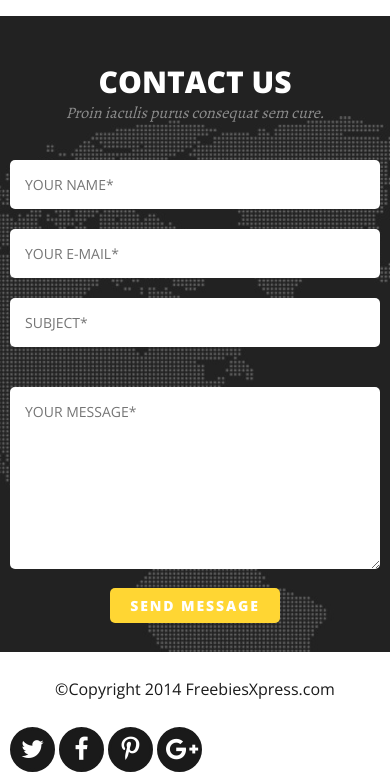
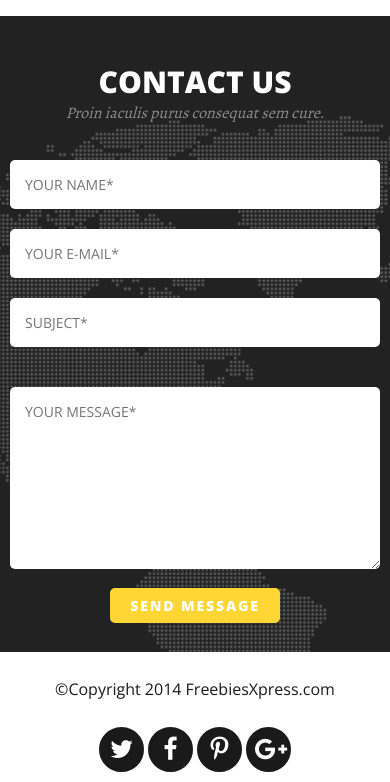
Before and after one commit to annbag/project-1, a plain HTML site: page index.html in a window 390 px wide. Shown: the part 7909-8691 px from the top of the page. Drawn offline with nearby package versions, Linux system fonts and the light colour scheme.

Commit message:
fix social media

```diff
--- a/index.html
+++ b/index.html
@@ -270,7 +270,7 @@
 			<div class="col-5 col-s-12">
 				<p>©Copyright 2014 FreebiesXpress.com</p>
 			</div>
-			<div class="col-7 col-s-12">
+			<div class="social-media col-7 col-s-12">
 				<button class="icon-social twitter">
 					<i class="fa fa-twitter"></i>
 				</button>
--- a/style.css
+++ b/style.css
@@ -622,6 +622,9 @@ header {
 	.footer .icon-social {
 		cursor: none;
 	}
+	.social-media {
+		text-align: center;
+	}
 	.mobile-menu:not(#mobile-menu-btn) {
 		display: block;
 	}
```
